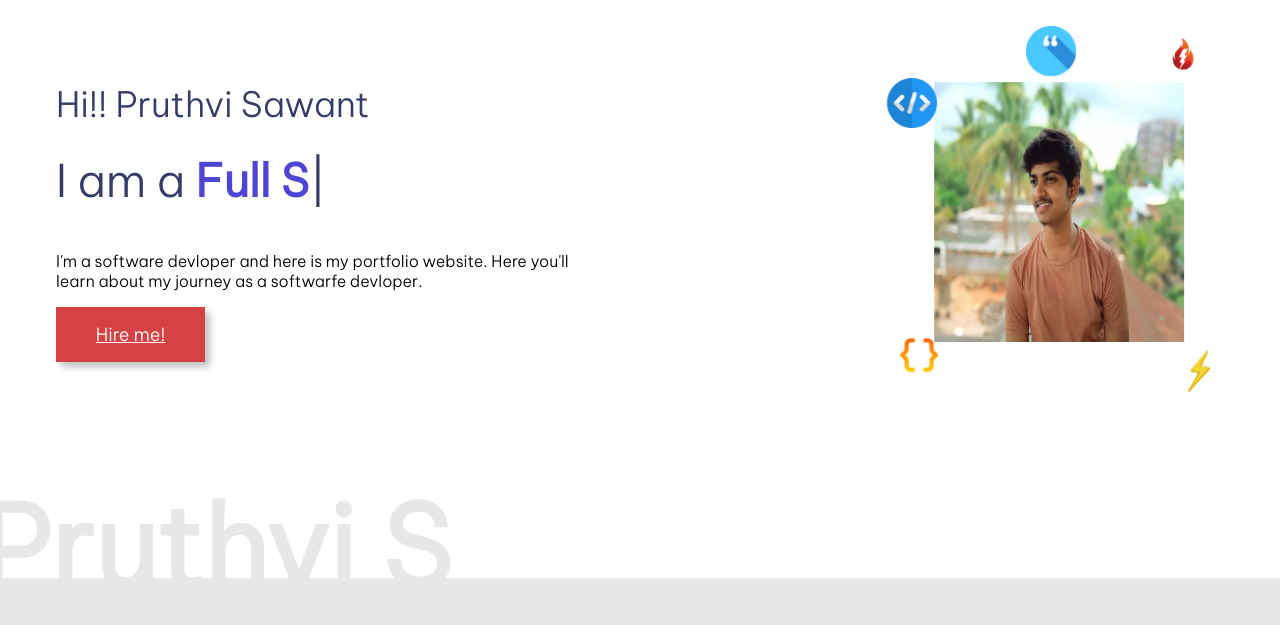
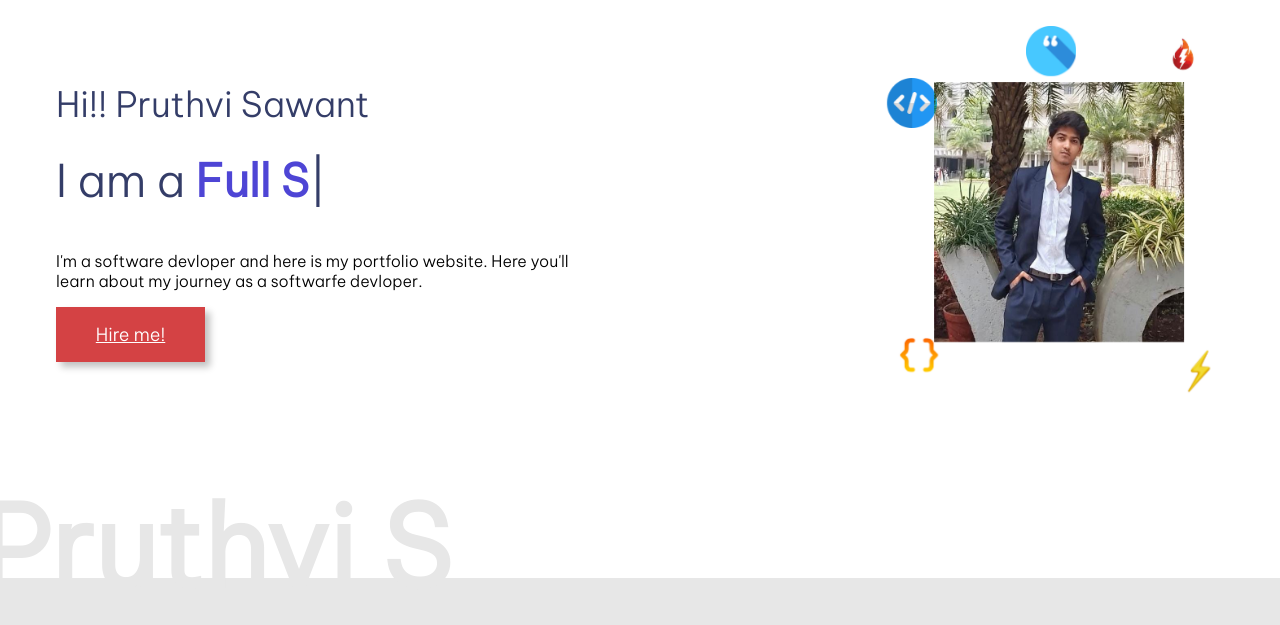
Before and after one commit to Pruthviraj-sawant/portfolio_landing_page, a plain HTML site: page index.html in a window 1280 px wide. Shown: the part 146-771 px from the top of the page. Drawn offline with nearby package versions, Linux system fonts and the light colour scheme.

Commit message:
changes more

```diff
--- a/index.html
+++ b/index.html
@@ -63,7 +63,7 @@
                 <img src="images/endtag.png" alt="tag" style="width: 50px; height: 50px;">
             </div>
             <div class="user-image">
-                <img src="images/user1.jpeg" alt="userimg" style="width: 250px; height: 260px;">
+                <img src="images/pruuuuth.jpg" alt="userimg" style="width: 250px; height: 260px;">
             </div>
         </div>
 
```
Also changed, not shown: images/chikna.jpg (added), images/chiknahk.jpg (added), images/prumthvi.jpg (added), images/pruuuu.jpg (added), images/pruuuuii.jpg (added), images/pruuuuth.jpg (added).
